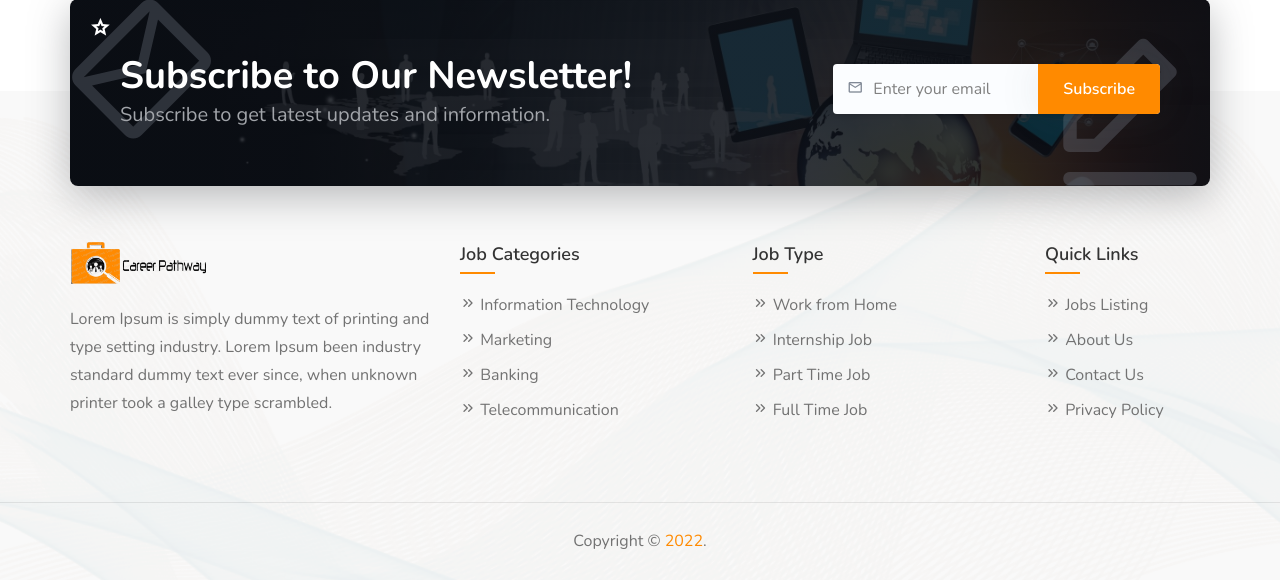
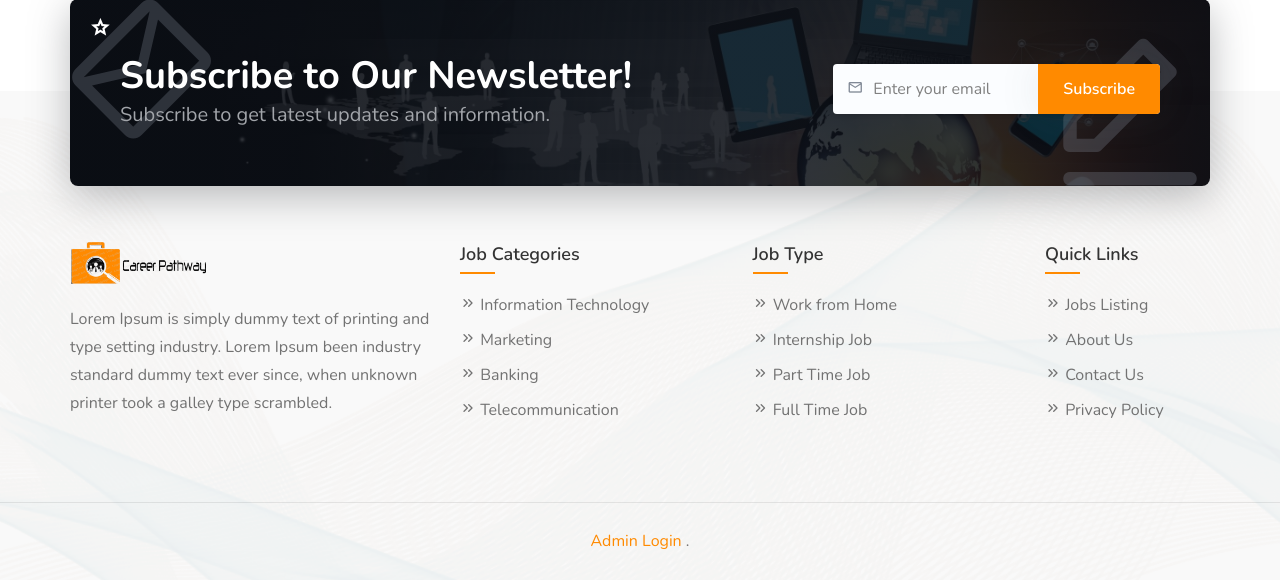
Before and after one commit to joedemartinez/jobportal, a PHP site: page /JobPortal/index.php in a window 1280 px wide. Shown: the part 5322-5902 px from the top of the page. Run offline with PHP 8.4, Linux system fonts and the light colour scheme; data comes from the database, SQL or seed files in the repository; some libraries are stand-ins or nearby versions; some web fonts are replaced.

Commit message:
Update footer.php

```diff
--- a/includes/footer.php
+++ b/includes/footer.php
@@ -1,7 +1,7 @@
 <div class="utf-footer-copyright-item">
   <div class="container">
     <div class="row">
-      <div class="col-xl-12">Copyright &copy; <a href="./aLogin.php" title="Admin Login"><?php echo date('Y');?></a>.</div>
+      <div class="col-xl-12"> <a href="./aLogin.php" title="Admin Login">Admin Login </a>.</div>
     </div>
   </div>
 </div>
```
